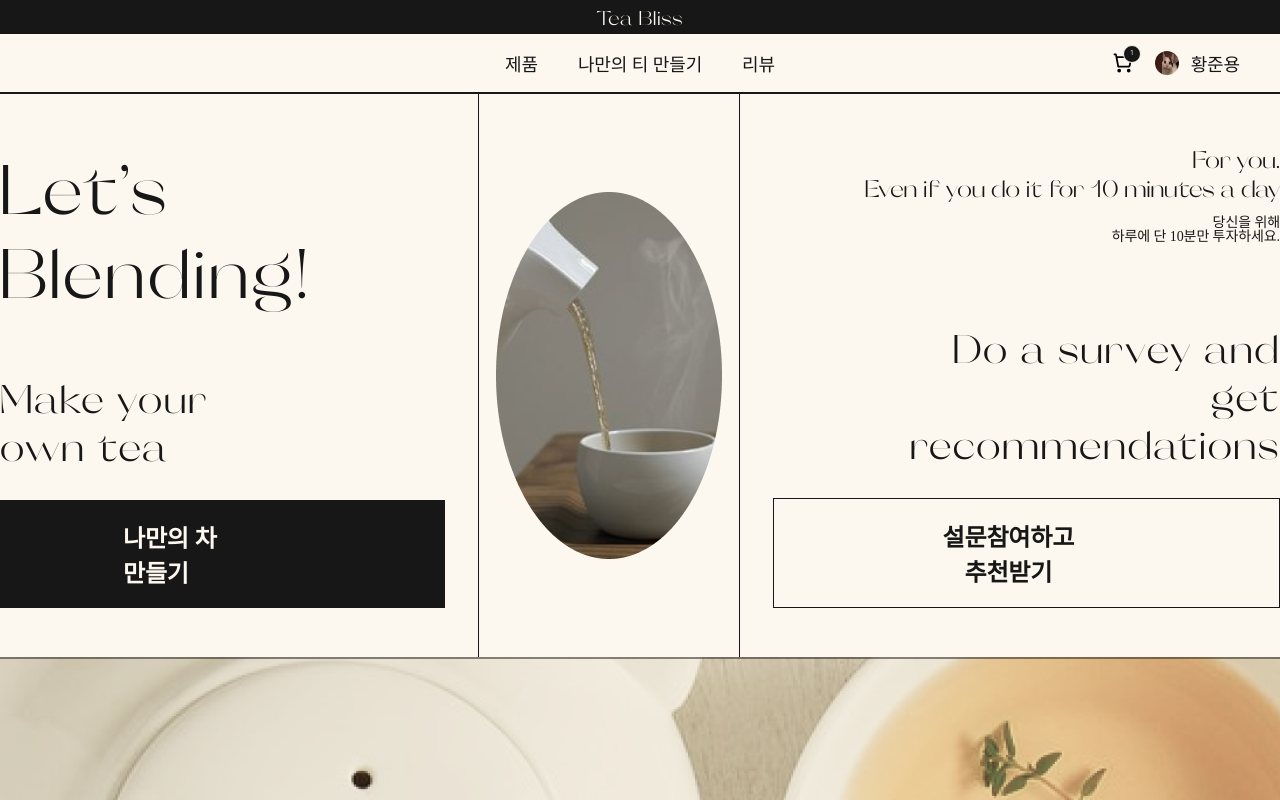
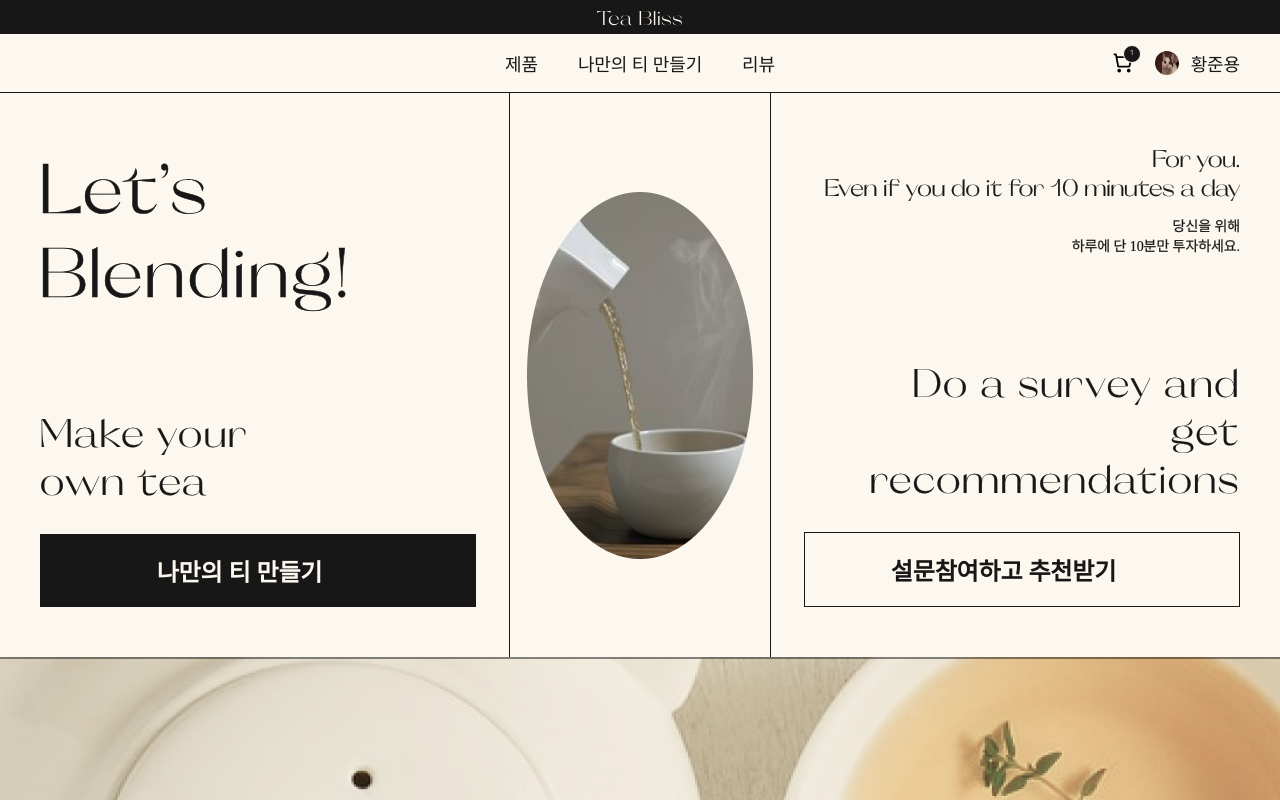
Before and after one commit to Tea-Bliss/FE_Tea_Bliss, a Next.js app: page / in a window 1280 px wide. Shown: the top 800 px of the page. Built offline with nearby package versions, Linux system fonts and the light colour scheme; no server answers.

Commit message:
design: 메인페이지 헤더 디자인 수정

```diff
--- a/src/components/page-layout/mainLayout/components/MainHeader/MainHeader.module.scss
+++ b/src/components/page-layout/mainLayout/components/MainHeader/MainHeader.module.scss
@@ -1,15 +1,16 @@
 .layout {
-  border-top: 0.1rem solid #181717;
   width: 100%;
-  // min-width: 120rem;
+  max-width: 120rem;
   height: 56.4rem;
+  margin: 0 auto;
   background-color: #fcf8ef;
-  @include flexSort(row, center, center, null);
+  @include flexSort(row, null, center, null);
 }
 
 .container-left {
   margin-right: 3.3rem;
-  // min-width: 43.7rem;
+  width: 100%;
+  max-width: 43.7rem;
   height: 46.4rem;
   @include flexSort(column, space-between, flex-start, 3.1rem);
 }
@@ -20,7 +21,8 @@
 }
 
 .blendingBtn {
-  padding: 1.9rem 12.3rem;
+  white-space: nowrap;
+  padding: 1.9rem 0;
   width: 100%;
   background: #181717;
   color: #fcf8ef;
@@ -39,7 +41,8 @@
 
 .container-right {
   margin-left: 3.3rem;
-  // min-width: 43.7rem;
+  max-width: 43.7rem;
+  width: 100%;
   height: 46.4rem;
   @include flexSort(column, space-between, flex-end, 3.1rem);
 }
@@ -51,12 +54,13 @@
 }
 
 .recommendBtn {
-  padding: 1.9rem 12.3rem;
+  white-space: nowrap;
+  padding: 1.9rem 0;
   border: 0.1rem solid #181717;
   width: 100%;
   color: #181717;
   text-align: center;
-  letter-spacing: -0.144px;
+  letter-spacing: -0.0144rem;
   @include flexSort(row, center, center, 1.2rem);
   @include font(2.4rem, 700, normal);
 }
@@ -68,6 +72,7 @@
 
 .title {
   color: #181717;
+  -webkit-text-stroke-width: 0.05rem;
   letter-spacing: 0.28rem;
   @include font(7rem, 400, normal);
 }
@@ -76,6 +81,7 @@
   color: #181717;
   letter-spacing: 0.16rem;
   @include font(4rem, 400, normal);
+  -webkit-text-stroke-width: 0.02rem;
 }
 
 .description {
@@ -83,6 +89,7 @@
 }
 
 .description-en {
+  -webkit-text-stroke-width: 0.02rem;
   color: #181717;
   text-align: right;
   letter-spacing: -0.0144rem;
@@ -94,5 +101,7 @@
   font-size: 1.4rem;
   color: #181717;
   text-align: right;
-  letter-spacing: -0.084px;
+  line-height: normal;
+  -webkit-text-stroke-width: 0.02rem;
+  letter-spacing: -0.0084rem;
 }
--- a/src/components/page-layout/mainLayout/components/MainHeader/MainHeader.tsx
+++ b/src/components/page-layout/mainLayout/components/MainHeader/MainHeader.tsx
@@ -25,7 +25,7 @@ export default function MainHeader() {
           </p>
         </div>
         <Link className={cn('blendingBtn')} href={ROUTE.MY_BLENDING}>
-          나만의 차 만들기
+          나만의 티 만들기
           <RightArrow fill="#FCF8EF" />
         </Link>
       </div>
```
